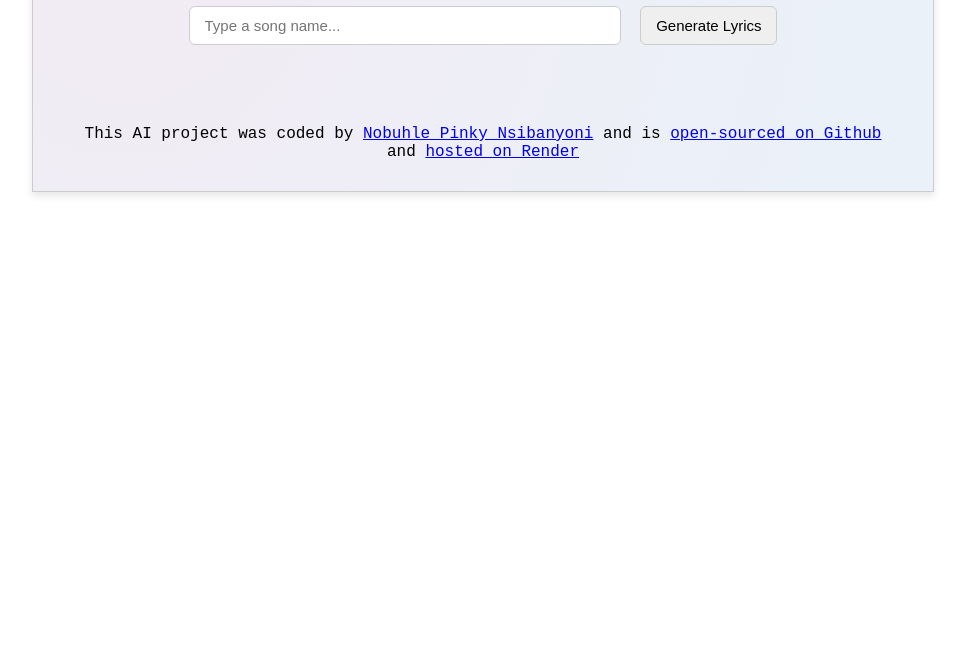
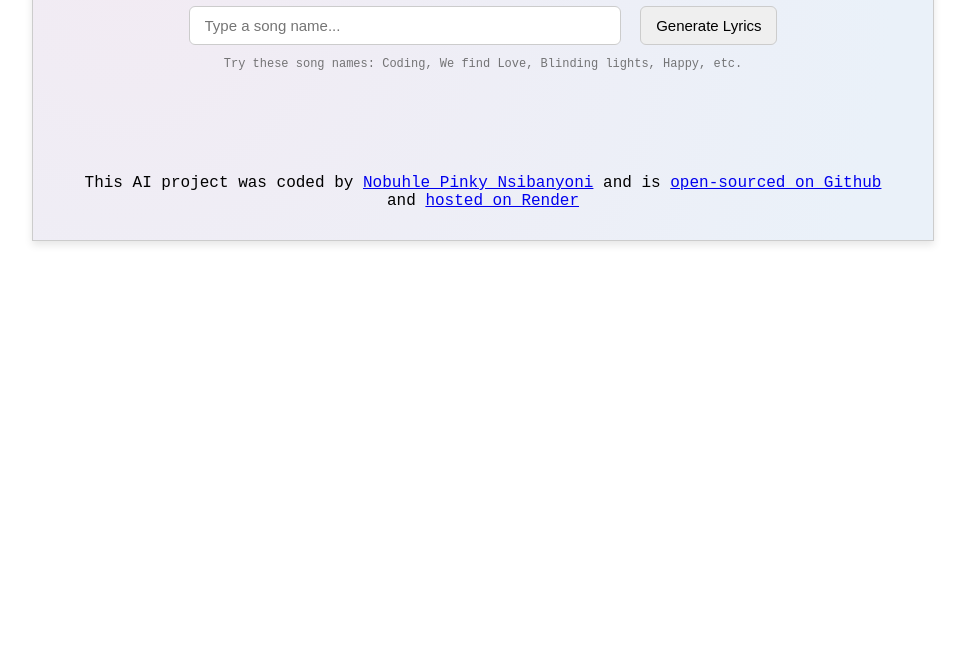
Before and after one commit to nobuhlepinky/AI-song-lyric-generator, a plain HTML site: page index.html in a window 1280 px wide. Shown: the part 145-800 px from the top of the page, without its empty margins (157-1122 px from the left). Drawn offline with nearby package versions, Linux system fonts and the light colour scheme.

Commit message:
Updated HTML and CSS

```diff
--- a/index.html
+++ b/index.html
@@ -26,6 +26,10 @@
 
           <button type="submit" class="submit">Generate Lyrics</button>
         </form>
+        <p class="hints">
+          Try these song names: Coding, We find Love, Blinding lights, Happy,
+          etc.
+        </p>
 
         <div>
           <h2 class="generated" id="generated">Generated Lyrics:</h2>
--- a/style.css
+++ b/style.css
@@ -53,12 +53,22 @@ p {
 .generated {
   display: none;
 }
+.hints {
+  font-size: 12px;
+  color: #555;
+  margin-top: 15px;
+  opacity: 0.8;
+
+  margin-top: -10px;
+}
 
 @keyframes blink {
-  0%, 49% {
+  0%,
+  49% {
     opacity: 1;
   }
-  50%, 100% {
+  50%,
+  100% {
     opacity: 0.3;
   }
 }
```
